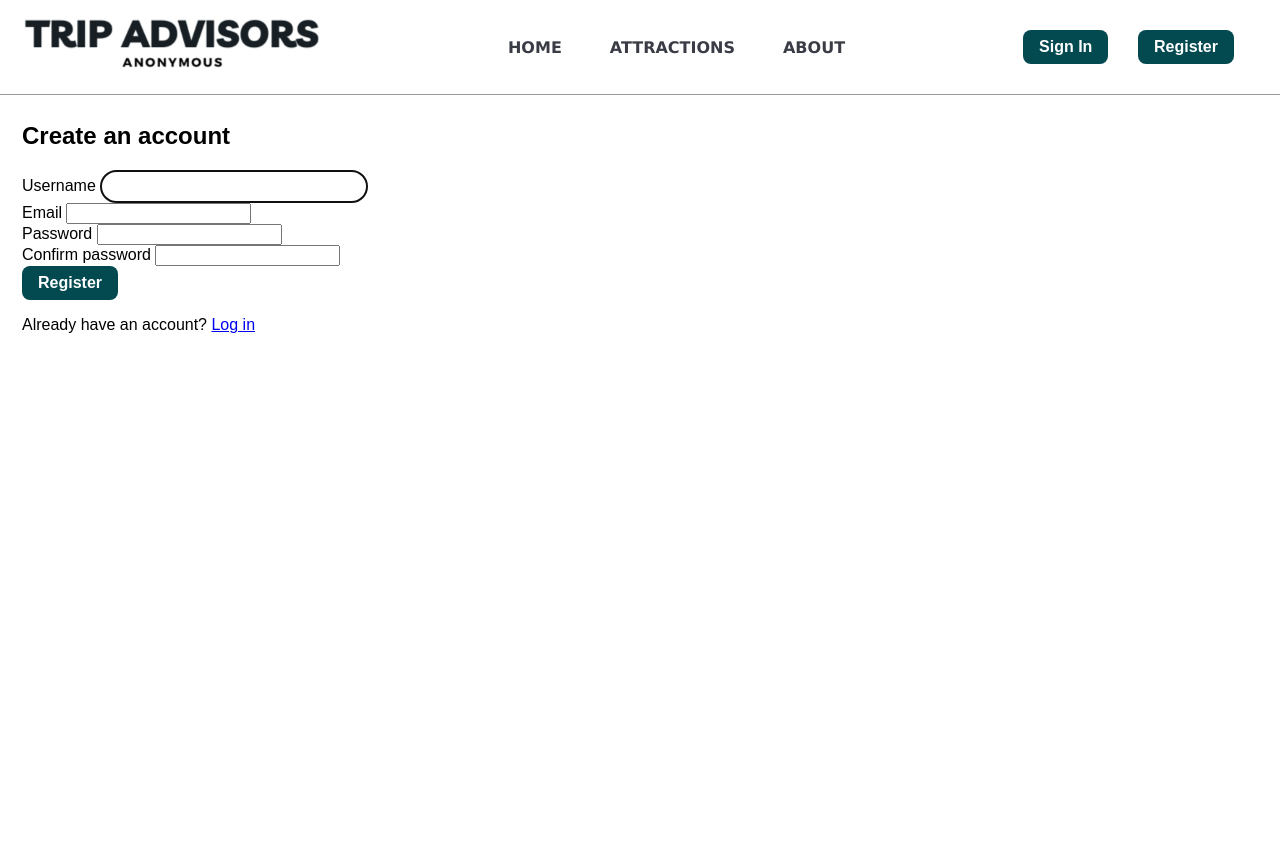
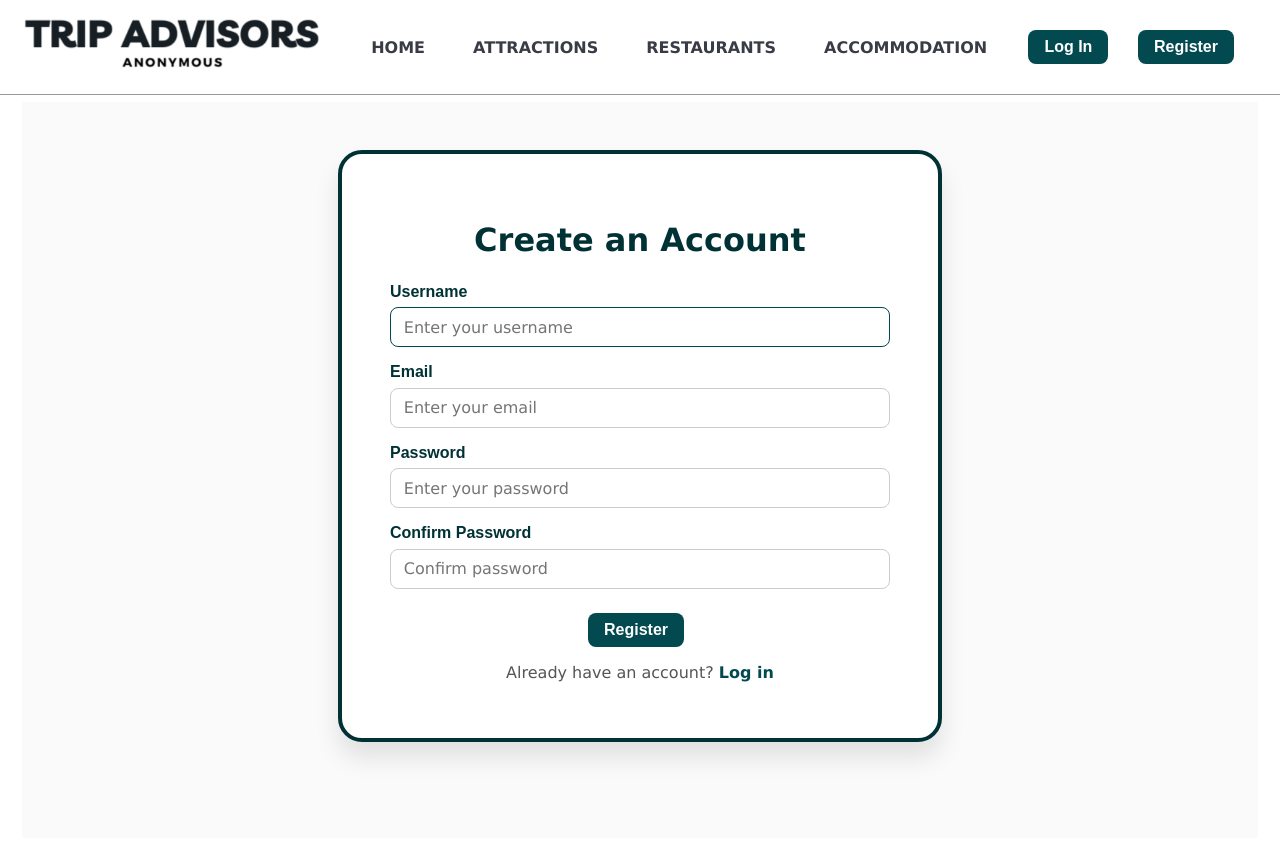
Before and after one commit to Krakirb/Project_Repository, a Flask app: page /register in a window 1280 px wide. Before the commit the page ends 333 px from the top, so only its background shows below. Run offline with Flask 3, Linux system fonts and the light colour scheme.

Commit message:
Implemnted several features

```diff
--- a/Flask_PWA_Template/database_manager.py
+++ b/Flask_PWA_Template/database_manager.py
@@ -29,6 +29,12 @@ def get_all_listings() -> List[Dict[str, Any]]:
     conn.close()
     return [dict(r) for r in rows]
 
+def get_all_from_table(tablename: str):
+    conn = _get_conn()
+    cur = conn.cursor()
+    rows = cur.execute(f"SELECT * FROM {tablename} LIMIT 6").fetchall()
+    conn.close()
+    return rows
 
 def get_listing_by_id(listing_id: int) -> Optional[Dict[str, Any]]:
     conn = _get_conn()
@@ -54,7 +60,7 @@ def get_listing_by_category_and_search(category_id: int, searchtext: str) -> Lis
     cur = conn.cursor()
     searchquery = f"%{searchtext}%"
     rows = cur.execute(
-        "SELECT * FROM Listings WHERE Category_ID = ? AND Title LIKE ?", (category_id, searchquery)
+       """SELECT * FROM Listings WHERE Category_ID = ? AND (Title LIKE ? OR Location LIKE ? OR Description LIKE ?)""", (category_id, searchquery, searchquery, searchquery)
     ).fetchall()
     conn.close()
     return rows
@@ -76,6 +82,15 @@ def get_average_rating(listing_id: int) -> Optional[float]:
     ).fetchone()
     conn.close()
     return row["avg_rating"] if row and row["avg_rating"] is not None else None
+
+def get_rating_count(listing_id: int) -> int:
+    conn = _get_conn()
+    cur = conn.cursor()
+    row = cur.execute(
+        "SELECT COUNT(*) as rating_count FROM Posts WHERE Listings_ID = ?", (listing_id,)
+    ).fetchone()
+    conn.close()
+    return row["rating_count"] if row else 0
 
 def get_images_for_listing(listing_id: int) -> List[str]:
     conn = _get_conn()
--- a/Flask_PWA_Template/main.py
+++ b/Flask_PWA_Template/main.py
@@ -147,7 +147,6 @@ def log_in():
             flash("Invalid credentials", "danger")
             return redirect(url_for("log_in"))
 
-        # prefer password_hash only
         stored_password = row.get("Password")
         stored_hash = row.get("password_hash")
         if not (stored_hash or stored_password):
@@ -218,11 +217,39 @@ def add_review(listing_id):
 @app.route("/listing/<int:listing_id>")
 def listing_detail(listing_id):
     listing = db.get_listing_by_id(listing_id)
+    if listing is None:
+        flash("Listing not found.", "danger")
+        return redirect(url_for("index"))
+
     images = db.get_images_for_listing(listing_id)
     posts = db.get_post_by_listing(listing_id)
     average_rating = db.get_average_rating(listing_id)
+    rating_count = db.get_rating_count(listing_id)
+    category_id = listing.get("Category_ID")
 
-    return render_template("listing.html", listing=listing, images=images, posts=posts, average_rating=average_rating)
+    if category_id == 1:
+        related = db.get_all_from_table("Attractions")
+        category_label = "Attractions"
+    elif category_id == 2:
+        related = db.get_all_from_table("Restaurants")
+        category_label = "Restaurants"
+    elif category_id == 3:
+        related = db.get_all_from_table("Accommodations")
+        category_label = "Accommodations"
+    else:
+        related = []
+        category_label = "Other"
+
+    return render_template(
+        "listing.html",
+        listing=listing,
+        images=images,
+        posts=posts,
+        average_rating=average_rating,
+        related=related,
+        category_label=category_label,
+        rating_count=rating_count,
+    )
 
 from flask import render_template, abort
 import os
--- a/Flask_PWA_Template/static/css/style.css
+++ b/Flask_PWA_Template/static/css/style.css
@@ -89,14 +89,13 @@ nav button, main button, main .btn {
 }
 
 nav button:hover, main button:hover, main .btn:hover {
-  background-color: #357ab8;
+  background-color: #668097;
 }
 
 input[type="text"] {
   padding: 8px;
   border: 1px solid #cccccc;
   border-radius: 16px;
-  width: 250px;
 }
 
 .login-container {
@@ -143,6 +142,110 @@ input[type="text"] {
   border-color: #4a90e2;
 }
 
+.register-page {
+  display: flex;
+  justify-content: center;
+  align-items: flex-start;
+  min-height: 80vh;
+  background-color: #fafafa;
+  padding: 3rem 1rem;
+}
+
+.register-card {
+  background-color: #ffffff;
+  border: 4px solid #003135;
+  border-radius: 24px;
+  box-shadow: 0 16px 24px rgba(0, 0, 0, 0.1);
+  padding: 2.5rem 3rem;
+  max-width: 500px;
+  width: 100%;
+}
+
+.register-title {
+  text-align: center;
+  font-size: 2rem;
+  margin-bottom: 1.5rem;
+  color: #003135;
+  font-family: Verdana, Geneva, Tahoma, sans-serif;
+}
+
+.form-row {
+  display: flex;
+  flex-direction: column;
+  margin-bottom: 1rem;
+}
+
+.form-row label {
+  font-weight: bold;
+  margin-bottom: 0.4rem;
+  color: #003135;
+}
+
+.form-row input {
+  border: 1px solid #cccccc;
+  border-radius: 8px;
+  padding: 0.6rem 0.8rem;
+  font-size: 1rem;
+  font-family: Verdana, Geneva, Tahoma, sans-serif;
+  transition: border-color 0.2s ease;
+}
+
+.form-row input:focus {
+  border-color: #024950;
+  outline: none;
+}
+
+.form-actions {
+  text-align: center;
+  margin-top: 1.5rem;
+}
+
+.btn-primary {
+  background-color: #024950;
+  color: #ffffff;
+  padding: 0.6rem 1.2rem;
+  border-radius: 12px;
+  font-weight: bold;
+  border: none;
+  cursor: pointer;
+  transition: background-color 0.3s ease;
+}
+
+.btn-primary:hover {
+  background-color: #668097;
+}
+
+.btn-secondary {
+  background-color: #cccccc;
+  color: #003135;
+  padding: 0.6rem 1.2rem;
+  border-radius: 12px;
+  font-weight: bold;
+  text-decoration: none;
+  transition: background-color 0.3s ease;
+}
+
+.btn-secondary:hover {
+  background-color: #b3b3b3;
+}
+
+.register-muted {
+  text-align: center;
+  color: #555;
+  margin-top: 1rem;
+  font-family: Verdana, Geneva, Tahoma, sans-serif;
+}
+
+.register-muted a {
+  color: #024950;
+  font-weight: bold;
+  text-decoration: none;
+}
+
+.register-muted a:hover {
+  color: #668097;
+}
+
 body {
   padding: 0;
   font-family: Arial, sans-serif;
--- a/Flask_PWA_Template/static/js/app.js
+++ b/Flask_PWA_Template/static/js/app.js
@@ -1,7 +1,7 @@
 if ("serviceworker" in navigator) {
   window.addEventListener("load", function () {
     navigator.serviceworker
-      .register("static/js/serviceworker.js")
+      .register("/static/js/serviceworker.js")
       .then((res) => console.log("service worker registered"))
       .catch((err) => console.log("service worker not registered", err));
   });
--- a/Flask_PWA_Template/templates/index.html
+++ b/Flask_PWA_Template/templates/index.html
@@ -47,7 +47,7 @@
   </a>
   {% endfor %}
 </div>
-<h2>Accommodations</h2>
+<h2>Accommodation</h2>
 <div class="container">
   {% for row in accommodations %}
   <a
@@ -64,6 +64,8 @@
       <p class="card-about">{{ row['Description'] }}</p>
     </div>
   </a>
+
+
   {% endfor %}
 </div>
 {% endblock %}
--- a/Flask_PWA_Template/templates/layout.html
+++ b/Flask_PWA_Template/templates/layout.html
@@ -4,11 +4,13 @@
     <meta charset="UTF-8" />
     <meta name="viewport" content="width=device-width, initial-scale=1.0" />
     <meta http-equiv="X-UA-Compatible" content="ie=edge" />
-    <meta http-equiv="Content-Security-Policy" content="script-src 'self' 'unsafe-inline';" />
+    <meta http-equiv="Content-Security-Policy" content="script-src 'self' 'unsafe-inline' unpkg.com;" />
     <link rel="stylesheet" href="/static/css/style.css" />
     <title>Trip Advisors Anonymous</title>
     <link rel="manifest" href="/static/manifest.json" />
     <link rel="icon" type="image/x-icon" href="/static/images/favicon.png" />
+    <link rel="stylesheet"  href="https://unpkg.com/leaflet/dist/leaflet.css"/>
+    <script src="https://unpkg.com/leaflet/dist/leaflet.js"></script>
   </head>
 
   <body>
--- a/Flask_PWA_Template/templates/partials/menu.html
+++ b/Flask_PWA_Template/templates/partials/menu.html
@@ -4,15 +4,16 @@
     <ul class="topnav">
     <li><a href="/index.html">Home</a></li>
     <li><a href="/add.html">Attractions</a></li>
-    <li><a href="/about.html">About</a></li>
+    <li><a href="/about.html">Restaurants</a></li>
+    <li><a href="/about.html">Accommodation</a></li>
 
   </ul>
   <div>
     {% if current_user.is_authenticated %}
     Welcome  {{current_user.username}}
-    <a href="/log_out"><button>Sign Out</button></a>
+    <a href="/log_out"><button>Log Out</button></a>
     {% else %}
-    <a href="/log_in.html"><button>Sign In</button></a>
+    <a href="/log_in.html"><button>Log In</button></a>
     <a href="/register.html"><button>Register</button></a>
     {% endif %}
     </div>
--- a/Flask_PWA_Template/templates/register.html
+++ b/Flask_PWA_Template/templates/register.html
@@ -1,42 +1,44 @@
 {% extends "layout.html" %}
 {% block title %}Register{% endblock %}
 {% block content %}
-<section class="auth-card">
-  <h1>Create an account</h1>
+<section class="register-page">
+  <div class="register-card">
+    <h1 class="register-title">Create an Account</h1>
 
     <form method="post" action="{{ url_for('register') }}" novalidate>
       <div class="form-row">
         <label for="username">Username</label>
-      <input id="username" name="username" type="text" required maxlength="150" autofocus />
+        <input id="username" name="username" type="text" required maxlength="150" placeholder="Enter your username" autofocus />
       </div>
 
       <div class="form-row">
         <label for="email">Email</label>
-      <input id="email" name="email" type="email" required maxlength="255" />
+        <input id="email" name="email" type="email" required maxlength="255" placeholder="Enter your email"/>
       </div>
 
       <div class="form-row">
         <label for="password">Password</label>
-      <input id="password" name="password" type="password" required minlength="8" />
+        <input id="password" name="password" type="password" required minlength="8" placeholder="Enter your password"/>
       </div>
 
       <div class="form-row">
-      <label for="confirm">Confirm password</label>
-      <input id="confirm" name="confirm" type="password" required minlength="8" />
+        <label for="confirm">Confirm Password</label>
+        <input id="confirm" name="confirm" type="password" required minlength="8" placeholder="Confirm password"/>
+
       </div>
 
       <div class="form-actions">
-      <button type="submit">Register</button>
+        <button type="submit" class="btn btn-primary">Register</button>
       </div>
     </form>
 
-  <p class="muted">
+    <p class="register-muted">
       Already have an account? <a href="{{ url_for('log_in') }}">Log in</a>
     </p>
+  </div>
 </section>
 
 <script>
-  // Simple client-side check to avoid submitting mismatched passwords
   (function () {
     const form = document.querySelector('form[action="{{ url_for("register") }}"]');
     if (!form) return;
@@ -50,5 +52,4 @@
     });
   })();
 </script>
-
-{%endblock%}
+{% endblock %}
```
Also changed, not shown: other parts of Flask_PWA_Template/static/css/style.css (+18 -6 lines), Flask_PWA_Template/templates/listing.html (+19 -8 lines), Flask_PWA_Template/data_source.db (deleted), Flask_PWA_Template/database/data_source.db, Flask_PWA_Template/static/icons/desktop_screenshot.png (renamed from Flask_PWA_Template/static/icons/desktop_screenshot.png.png). Lines whose indentation alone changed are shown as unchanged.
